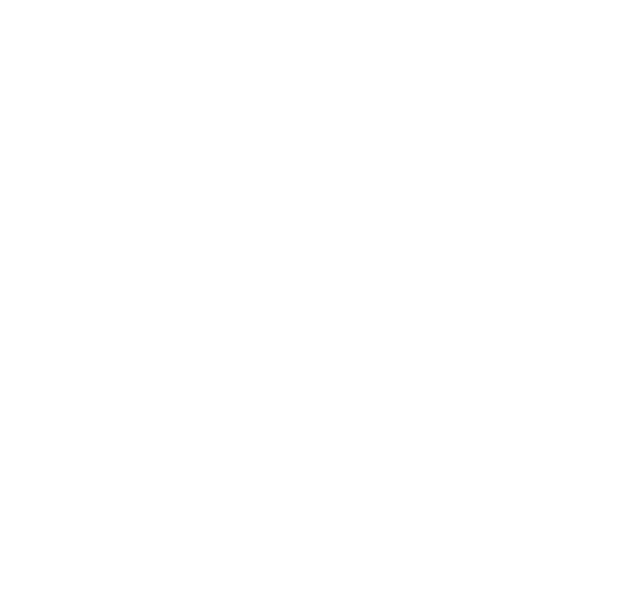
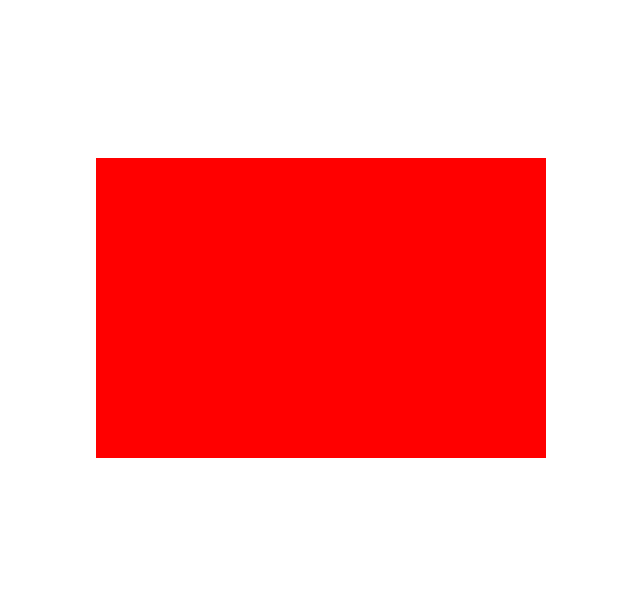
Before and after one commit to adammflax/ascii-online-ts, a website built with webpack: page index.html in a window 1280 px wide. Shown: the whole page, without its empty margins (137-777 px from the left). Built offline with nearby package versions, Linux system fonts and the light colour scheme.

Commit message:
started work on webgl

```diff
--- a/index.html
+++ b/index.html
@@ -5,6 +5,6 @@
         <meta charset="utf-8"/>
     </head>
     <body>
-        <canvas id="canvas">Your browser does not support html5</canvas>
+        <canvas id="canvas" width="900px" height="600px">Your browser does not support html5</canvas>
     </body>
 </html>
--- /dev/null
+++ b/src/client-engine/color.ts
@@ -0,0 +1,66 @@
+
+export type Color = number;
+
+/**
+ * Creates a big-endian 32-bit RGBA color from red, green, and blue components.
+ * @param r Red (0-255).
+ * @param g Green (0-255).
+ * @param b Blue (0-255).
+ * @param a Optional alpha (0-255).
+ * @return A 32-bit unsigned integer color.
+ */
+export function fromRgb(r: number, g: number, b: number, a?: number): Color {
+  if (a === undefined) {
+    a = 255;
+  }
+  return ((r << 24) + (g << 16) + (b << 8) + a) as Color;
+}
+
+
+/**
+ * Converts a color from HSV format to RGBA format.
+ *
+ * Based on: https://stackoverflow.com/a/17243070/2051724
+ *
+ * @param h Hue (0.0 - 1.0).
+ * @param s Saturation (0.0 - 1.0).
+ * @param v Value (0.0 - 1.0).
+ * @param a Optional alpha (0.0 - 1.0).
+ * @return A 32-bit unsigned integer color.
+ */
+export function fromHsv(h: number, s: number, v: number, a?: number): Color {
+  const i = (h * 6) | 0;
+  const f = h * 6 - i;
+  const p = v * (1 - s);
+  const q = v * (1 - f * s);
+  const t = v * (1 - (1 - f) * s);
+  let r, g, b;
+  switch (i % 6) {
+    case 0:
+      r = v, g = t, b = p;
+      break;
+    case 1:
+      r = q, g = v, b = p;
+      break;
+    case 2:
+      r = p, g = v, b = t;
+      break;
+    case 3:
+      r = p, g = q, b = v;
+      break;
+    case 4:
+      r = t, g = p, b = v;
+      break;
+    case 5:
+      r = v, g = p, b = q;
+      break;
+    default:
+      r = 0;
+      g = 0;
+      b = 0;
+  }
+  if (a === undefined) {
+    a = 1.0;
+  }
+  return fromRgb((r * 255) | 0, (g * 255) | 0, (b * 255) | 0, (a * 255) | 0);
+}
--- /dev/null
+++ b/src/client-engine/renderer.ts
@@ -0,0 +1,56 @@
+import { Color } from "./color";
+import { Vector3 } from "../core/ecs"
+import { createGSGLProgram, vertexShader, fragmentShader } from "./webgl";
+
+export interface Renderer {
+  redraw(): void;
+  resize(width: number, height: number): void;
+  drawChar(character : string, position : Vector3) : void;
+}
+
+const verticies = [0.5,0.5,0,-0.5,0.5,0,0.5,-0.5,0,-0.5,-0.5, 0];
+
+export class WebGLRenderer implements Renderer {
+  private ctx: WebGLRenderingContext;
+  private width: number = 0;
+  private height: number = 0;
+  private program : WebGLProgram;
+  private attribute: GLint;
+
+  constructor(ctx: WebGLRenderingContext) {
+	this.ctx = ctx;
+
+	const gl = this.ctx;
+	this.program = createGSGLProgram(ctx,"squareShader", vertexShader, fragmentShader);
+	this.attribute = gl.getAttribLocation(this.program, "squareVertexPosition");
+
+	const gSquareBuffer = gl.createBuffer();
+	gl.bindBuffer(gl.ARRAY_BUFFER, gSquareBuffer);
+	gl.bufferData(gl.ARRAY_BUFFER, new Float32Array(verticies), gl.STATIC_DRAW);
+
+	gl.bindBuffer(gl.ARRAY_BUFFER, gSquareBuffer);
+	gl.vertexAttribPointer(this.attribute, 3, gl.FLOAT, false, 0,0);
+  }
+
+  public redraw(): void {
+	const gl = this.ctx;
+	this.clear(gl);
+
+	gl.useProgram(this.program);
+	gl.enableVertexAttribArray(this.attribute);
+	gl.drawArrays(gl.TRIANGLE_STRIP, 0, 4);
+  }
+
+  public resize(width: number, height: number): void {
+	this.width, height = width, height;
+  }
+
+  public drawChar(character : string, position: Vector3){
+
+  }
+
+  private clear(gl: WebGLRenderingContext) {
+   	//gl.viewport(0, 0, this.width, this.height);
+    gl.clear(gl.COLOR_BUFFER_BIT | gl.DEPTH_BUFFER_BIT);
+  }
+}
--- /dev/null
+++ b/src/client-engine/screen.ts
@@ -0,0 +1,15 @@
+import { Renderer } from "./renderer";
+
+export class Screen {
+  public constructor(
+    private width: number,
+    private height: number,
+    private renderer: Renderer
+  ) {
+    this.renderer.resize(width, height);
+  }
+
+  public redraw() : void{
+      this.renderer.redraw();
+  }
+}
--- /dev/null
+++ b/src/client-engine/webgl.ts
@@ -0,0 +1,81 @@
+import { stringify } from "querystring";
+
+export const vertexShader = `
+    attribute vec3 squareVertexPosition;
+
+    void main(void){
+        gl_Position = vec4(squareVertexPosition, 1.0);
+    }
+`;
+
+export const fragmentShader = `
+void main(void){
+    gl_FragColor = vec4(1.0, 0.0, 0.0, 1.0);
+}
+`;
+
+export function createGSGLProgram(
+  gl: WebGLRenderingContext,
+  programName: string,
+  vertexShaderSrc: string,
+  fragmentShaderSrc: string
+): WebGLProgram {
+  // create a program.
+  var program = gl.createProgram();
+
+  if (program == null) {
+    throw `Failed to create program ${programName} as createProgram returned null`;
+  }
+
+  // attach the shaders.
+  gl.attachShader(
+    program,
+    compileShader(gl, vertexShaderSrc, gl.VERTEX_SHADER)
+  );
+  gl.attachShader(
+    program,
+    compileShader(gl, fragmentShaderSrc, gl.FRAGMENT_SHADER)
+  );
+
+  // link the program.
+  gl.linkProgram(program);
+
+  // Check if it linked.
+  var success = gl.getProgramParameter(program, gl.LINK_STATUS);
+  if (!success) {
+    // something went wrong with the link
+    throw "program filed to link:" + gl.getProgramInfoLog(program);
+  }
+
+  return program;
+}
+
+function compileShader(
+  gl: WebGLRenderingContext,
+  src: string,
+  shaderType: GLenum
+) {
+  gl.VERTEX_SHADER;
+
+  // Create the shader object
+  const shader = gl.createShader(shaderType);
+
+  if (shader == null) {
+    throw `Failed to create the shader for src\n ${src}\n as null was returned.`;
+  }
+
+  // Set the shader source code.
+  gl.shaderSource(shader, src);
+
+  // Compile the shader
+  gl.compileShader(shader);
+
+  // Check if it compiled
+  var success = gl.getShaderParameter(shader, gl.COMPILE_STATUS);
+  if (!success) {
+    // Something went wrong during compilation; get the error
+    throw "could not compile shader:" + gl.getShaderInfoLog(shader);
+  }
+
+  return shader;
+}
--- a/src/index.ts
+++ b/src/index.ts
@@ -1,28 +1,26 @@
-import { Renderer, WebGLRenderer } from "./renderer";
-import { eq, World } from "./ecs";
+import { Renderer, WebGLRenderer } from "./client-engine/renderer";
+import { eq, World, Vector3 } from "./core/ecs";
+import {Screen} from "./client-engine/screen"
 
 
 class Main {
-	private renderer: Renderer;
+	constructor(private screen : Screen) {
+		const world = new World();
+		const player = world.createEntity("cln", {
+			'position': new Vector3(32, 0, 32),
+			'sprite': '@',
+			'visible': true
+		})
 
-	constructor(renderer : Renderer) {
-		const world = new World();
-		world.find({
-			"test": eq(7),
-			"bob": eq(true),
-		});
-
-		this.renderer = renderer;
-        	this.animationLoop();
+        this.animationLoop();
 	}
 
 	private animationLoop(): void {
         // need to bind the current this reference to the callback
-        requestAnimationFrame(this.animationLoop.bind(this));
-		this.renderer.render();
+		this.screen.redraw();
+		requestAnimationFrame(this.animationLoop.bind(this));
 	}
 }
-
 
 window.onload = () => {
 	const canvas = <HTMLCanvasElement>document.getElementById('canvas');
@@ -38,5 +36,6 @@ window.onload = () => {
 		throw Error("filed to create a webGl context");
 	}
 
-	let app = new Main(new WebGLRenderer(nullableCtx));
+	const renderer = new WebGLRenderer(nullableCtx);
+	let app = new Main(new Screen(canvas.clientWidth, canvas.clientHeight, renderer));
 }
--- a/src/renderer.ts
+++ /dev/null
@@ -1,17 +0,0 @@
-export interface Renderer{
-	render() : void
-}
-
-
-export class WebGLRenderer implements Renderer{
-	private ctx: WebGLRenderingContext;
-
-	constructor(ctx : WebGLRenderingContext) {
-		this.ctx = ctx;
-	}
-
-
-	public render(): void {
-		//console.log('test!');
-	}
-}
--- a/tsconfig.json
+++ b/tsconfig.json
@@ -1,13 +1,13 @@
 {
   "compilerOptions": {
+    /* Basic Options */
 
-      /* Basic Options */
     "target": "es6",
     "module": "es6",
     "sourceMap": true,
     "strict": true,
     "alwaysStrict": true,
-      "strictNullChecks": true     ,
+    "strictNullChecks": true,
     "forceConsistentCasingInFileNames": true,
     "outDir": "dist"
   },
```
Also changed, not shown: test/core/unit/ecs.spec.ts (renamed from test/unit/ecs.spec.ts, +3 -1 lines), src/core/ecs.ts (renamed from src/ecs.ts). Lines whose indentation alone changed are shown as unchanged.
